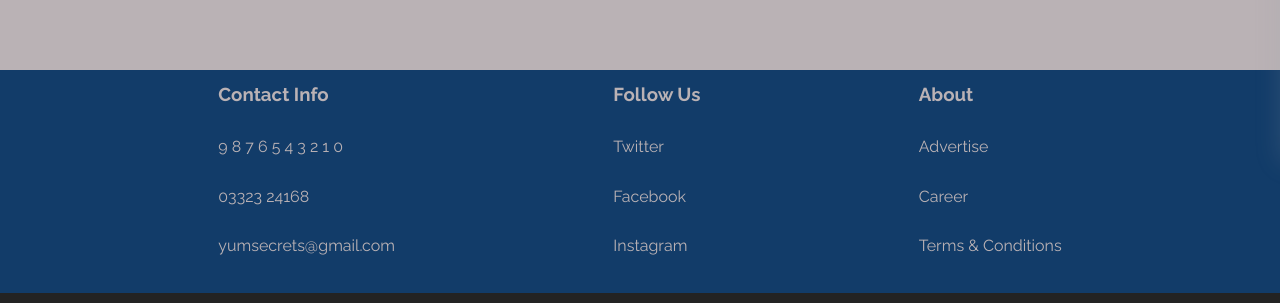
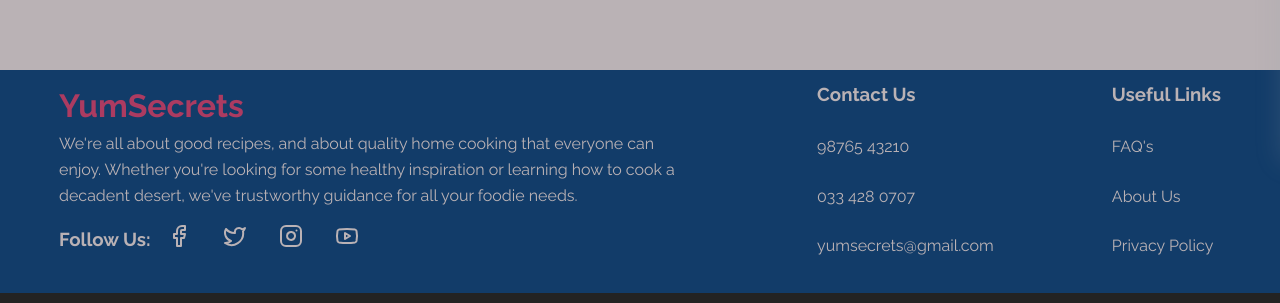
Before and after one commit to thisisarijit/yum_secrets, a React (Create React App) app: page / in a window 1280 px wide. Shown: the part 646-949 px from the top of the page. Built offline with nearby package versions, Linux system fonts and the light colour scheme; no server answers.

Commit message:
FooterUpdate

```diff
--- a/src/components/Footer/Footer.js
+++ b/src/components/Footer/Footer.js
@@ -1,62 +1,59 @@
 import React from 'react';
 import './Footer.scss';
-import logo from '../../logo.png';
+// import logo from '../../logo.png';
 import { Facebook } from 'lucide-react';
 import { Twitter } from 'lucide-react';
 import { Instagram } from 'lucide-react';
-import { Linkedin } from 'lucide-react';
-import { Phone } from 'lucide-react';
+import { Youtube } from 'lucide-react';
+
 
 function Footer() {
   return (
     <>
     <div className='footer bg-orange'>
+      <div className='footer-des'>
+        <h1 className='yum'>YumSecrets</h1>
+        <p>
+          We're all about good recipes, and about quality home cooking that everyone can enjoy.
+          Whether you're looking for some healthy inspiration or learning how to cook a decadent desert,
+          we've trustworthy guidance for all your foodie needs.
+        </p>
+        <div className='follow'>
+        <h3>Follow Us: </h3>
+        <a href='/'><Facebook className=' mx-3 my-3'/></a>
+        <a href='/'><Twitter className=' mx-3 my-3'/></a>
+        <a href='/'><Instagram className=' mx-3 my-3'/></a>
+        <a href='/'><Youtube className=' mx-3 my-3 '/></a>
+        </div>
+
+      </div>
       <div>
-        <h3>Contact Info</h3>
-
+        <h3>Contact Us</h3>
         <div className='my-4'>
-            <a href=''>9 8 7 6 5 4 3 2 1 0</a>
+            <a href="/">98765 43210</a>
         </div>
         <div className='my-4'>
-            <a href=''>03323 24168 </a>
+            <a href="/" >033 428 0707</a>
         </div>
         <div className='my-4'>
-            <a href=""> yumsecrets@gmail.com</a>
-        </div>
-        {/* <div className='my-4'>
-            <a href="">Sonarpur Station Road, Sonarpur, Kolkata, 700150</a>
-        </div> */}
-      </div>
-      <div>
-        <h3>Follow Us</h3>
-        <div className='my-4'>
-            <a href=""> Twitter</a>
-        </div>
-        <div className='my-4'>
-            <a href="" > Facebook</a>
-        </div>
-        <div className='my-4'>
-            <a href=""> Instagram </a>
+            <a href="/">yumsecrets@gmail.com</a>
         </div>
       </div>
       <div>
-        <h3>About</h3>
+        <h3>Useful Links</h3>
         <div className='my-4'>
-            <a href="">Advertise</a>
+            <a href="/">FAQ's</a>
         </div>
         <div className='my-4'>
-            <a href="">Career</a>
+            <a href="/">About Us</a>
         </div>
         <div className='my-4'>
-            <a href="">Terms & Conditions</a>
+            <a href="/">Privacy Policy</a>
         </div>
       </div>
     </div>
-    <div className='credit'>
-      {/* <a href=''><Facebook className=' mx-3'/></a>
-      <a href=''><Twitter className=' mx-3'/></a>
-      <a href=''><Instagram className=' mx-3'/></a>
-      <a href=''><Linkedin className=' mx-3'/></a> */}
+    <div className='credit py-2'>
+
       {/* <img src={logo} alt="My Image" className='pic' /> */}
       <p>&copy; Created By <span className='yum'> Yum Secrets </span> | All Rights Reserved</p>
     </div>
--- a/src/components/Footer/Footer.scss
+++ b/src/components/Footer/Footer.scss
@@ -4,9 +4,19 @@
   color: $clr-whitesmoke;
   display: flex;
   // justify-content: center;
-  justify-content: space-evenly;
+  justify-content: space-around;
   padding-block: 10px;
   // border: 2px solid red;
+}
+
+.footer-des{
+  width: 50%;
+}
+
+.follow{
+  display: flex;
+  // justify-content: center;
+  align-items: center;
 }
 
 .pic{
@@ -19,8 +29,8 @@
   color: $clr-whitesmoke;
   background: $clr-dark;
   text-align: center;
-  min-height: 40px;
-  display: flex;
+  min-height: 30px;
+  // display: flex;
   // padding: 10px;
   align-items: center;
   justify-content: center;
```
Also changed, not shown: 1 other file (tests, documents, lock files or other folders).
